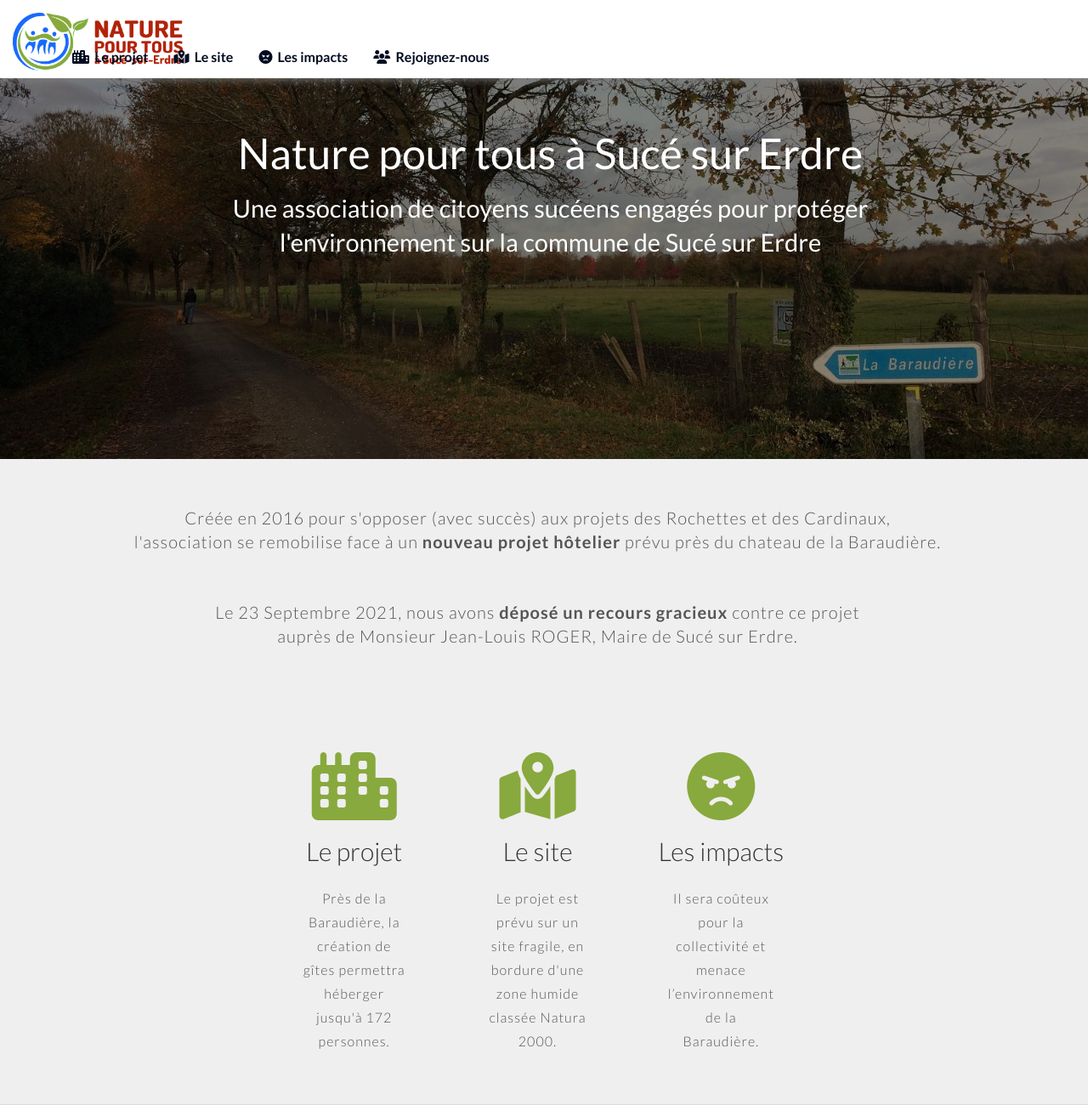
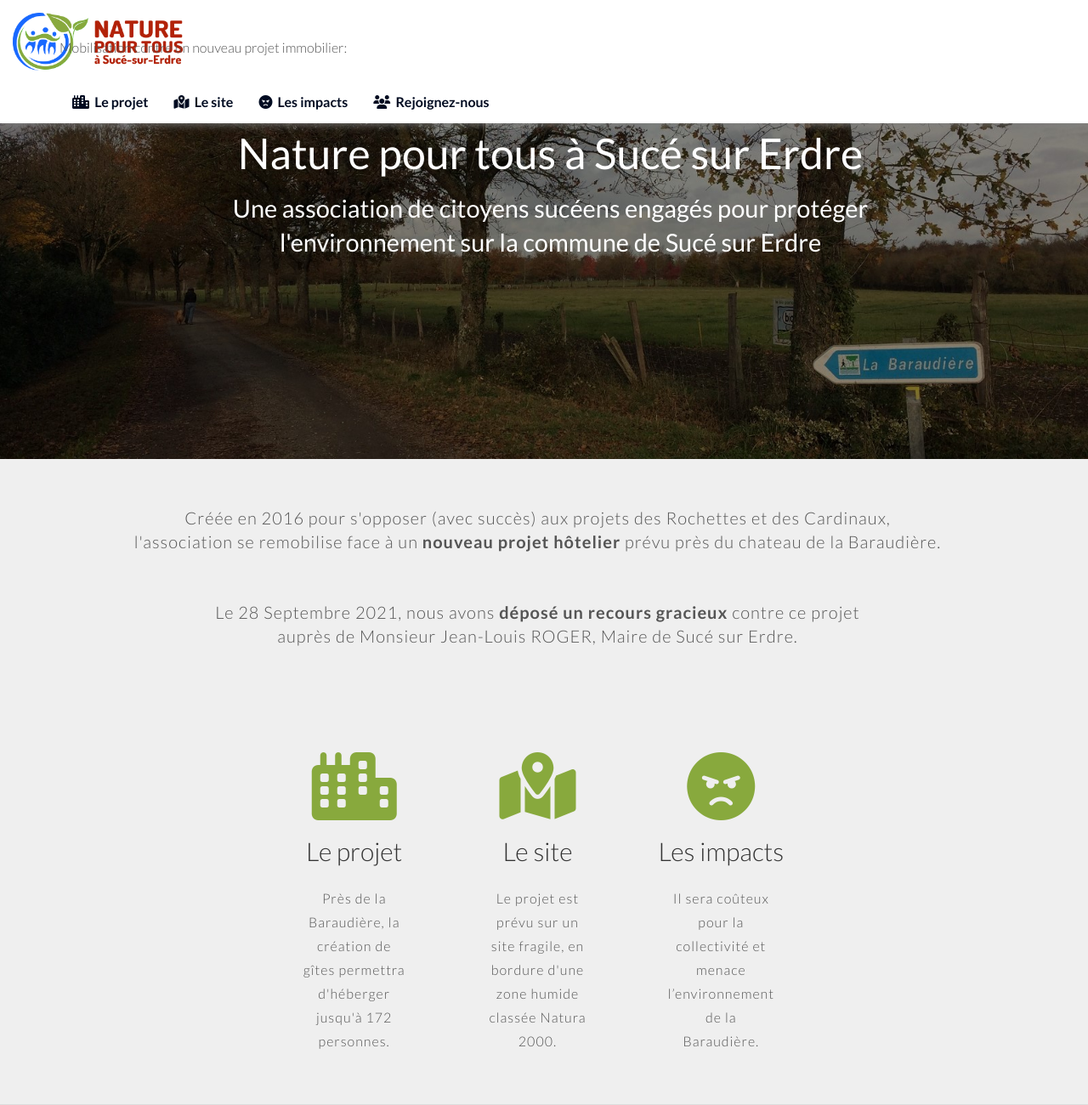
Before and after one commit to fmadiot/npt, a plain HTML site: page index.html in a window 1280 px wide. Shown: the top 1300 px of the page at 85% size. Drawn offline with nearby package versions, Linux system fonts and the light colour scheme; some packages are replaced by stand-ins of ours; a script that the page names is missing.

Commit message:
Update index.html

```diff
--- a/index.html
+++ b/index.html
@@ -52,6 +52,7 @@
         <div class="container" style="margin-top: 42px;>
 	  <div class="navbar-collapse collapse">
 	    <ul class="nav navbar-nav">
+		<p>Mobilisation contre un nouveau projet immobilier:</p>
 		<li> <a href="#projet"><b><i class="fas fa-city"></i>&nbsp;&nbsp;Le projet</b></a></li>
 		<li> <a href="#site"><b><i class="fas fa-map-marked-alt"></i>&nbsp;&nbsp;Le site</b></a></li>
 		<li> <a href="#impacts"><b><i class="fas fa-angry"></i>&nbsp;&nbsp;Les impacts</b></a></li>
@@ -77,13 +78,13 @@
 		<div id="bannerwrap">
 			<div class="row" >
 				<p style="font-size:20px">Créée en 2016 pour s'opposer (avec succès) aux projets des Rochettes et des Cardinaux,<br>l'association se remobilise face à un <strong>nouveau projet hôtelier</strong> prévu près du chateau de la Baraudière.</p>
-				<p style="font-size:20px">Le 23 Septembre 2021, nous avons <b>déposé un recours gracieux</b> contre ce projet<br>auprès de Monsieur Jean-Louis ROGER, Maire de Sucé sur Erdre.</p>
+				<p style="font-size:20px">Le 28 Septembre 2021, nous avons <b>déposé un recours gracieux</b> contre ce projet<br>auprès de Monsieur Jean-Louis ROGER, Maire de Sucé sur Erdre.</p>
 				<p>&nbsp;</p>
 				<div class="col-lg-3 "></div>
 				<div class="col-lg-2 callout">
 					<a href="#projet"><i class="fas fa-city fa-5x" style="color:#88A93D"></i></span>
 					<h2>Le projet</h2></a>
-					<p>Près de la Baraudière, la création de gîtes permettra héberger jusqu'à 172 personnes.</p>
+					<p>Près de la Baraudière, la création de gîtes permettra d'héberger jusqu'à 172 personnes.</p>
 				</div>
 
 				<div class="col-lg-2 callout">
```
